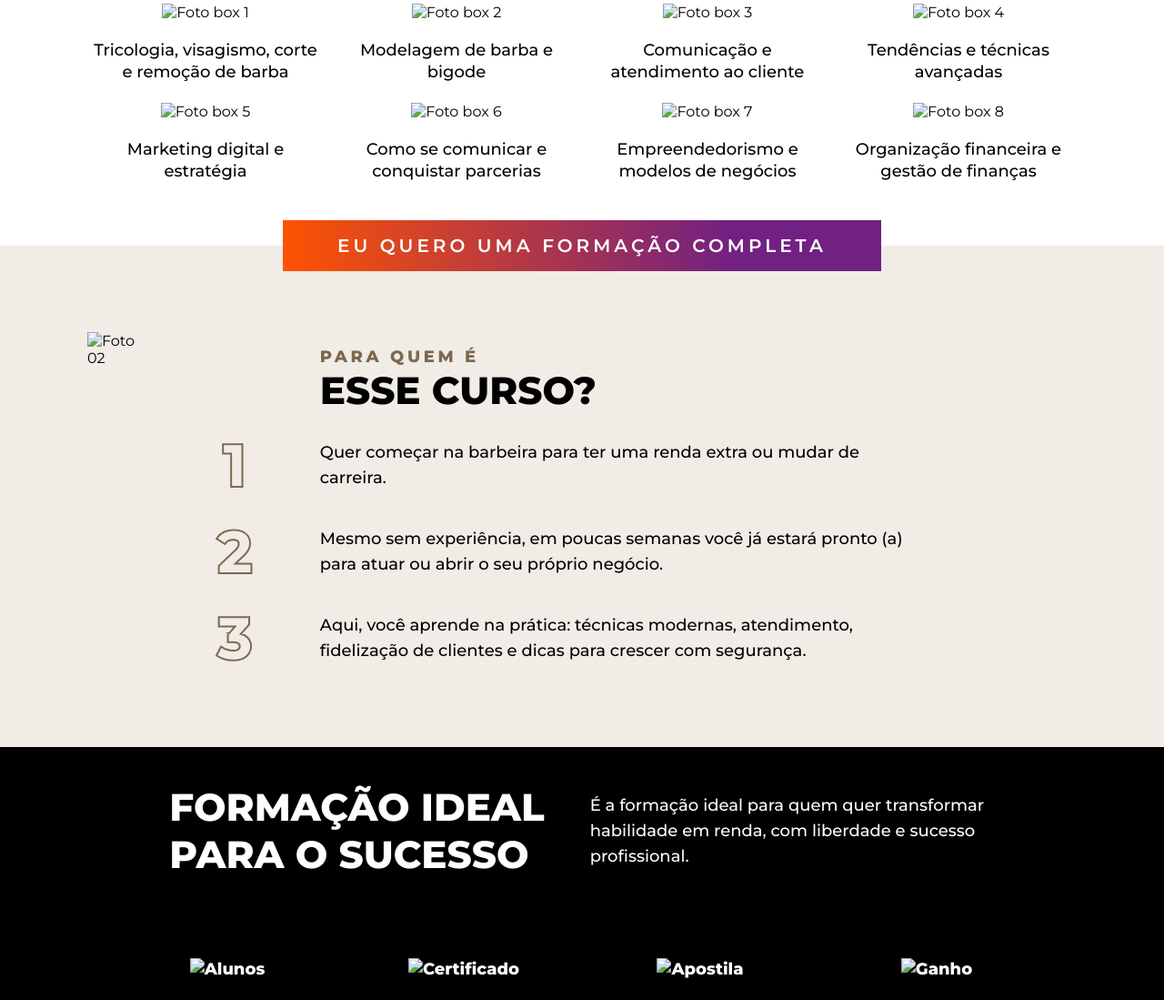
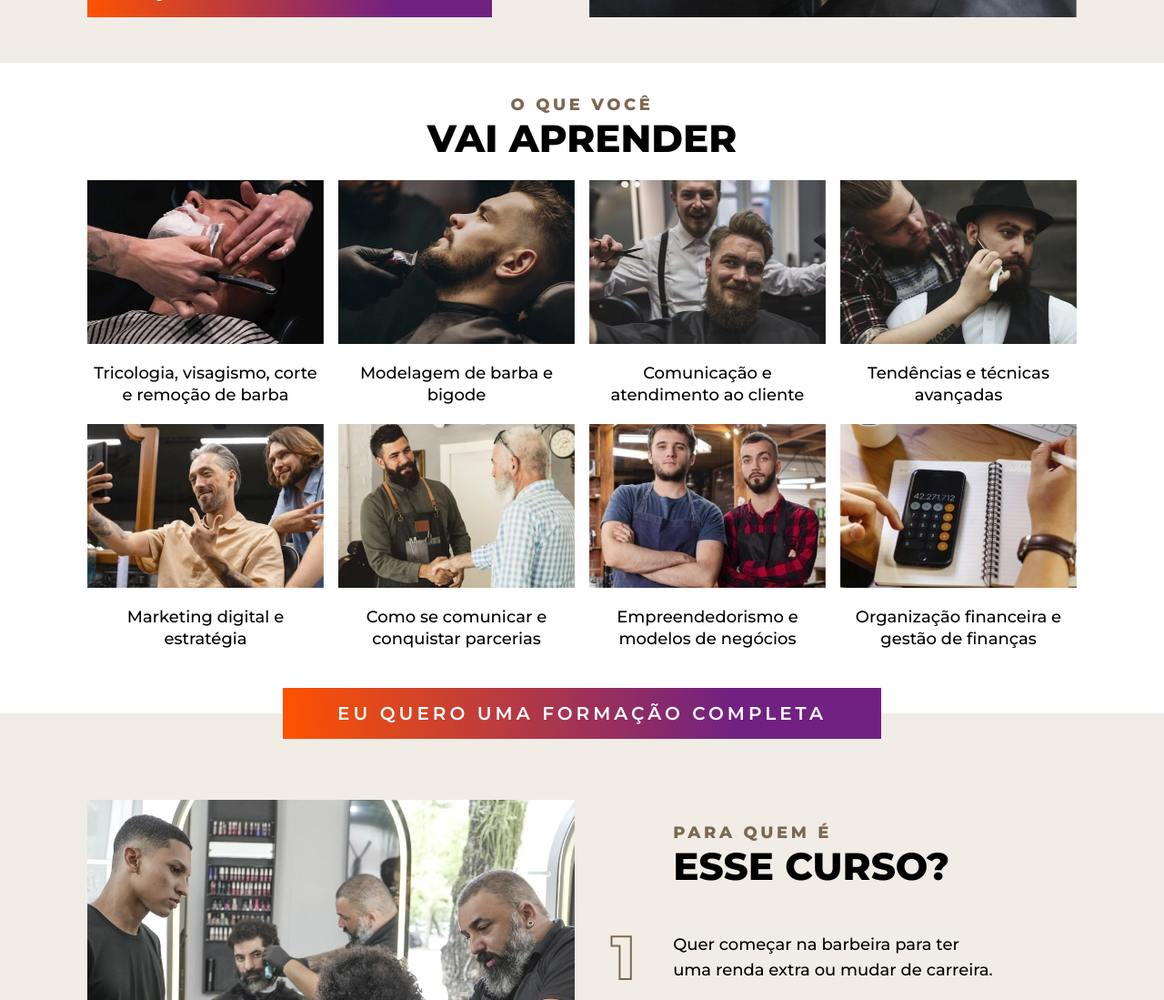
Before and after one commit to Gontijoweb/embelleze-lps, a plain HTML site: page Barbeiro/index.html in a window 1280 px wide. Shown: the part 1701-2800 px from the top of the page at 91% size. Drawn offline with Linux system fonts and the light colour scheme; the site is published under a folder, as on GitHub Pages, so addresses that start at the root find nothing.

Commit message:
diretorios

```diff
--- a/Barbeiro/index.html
+++ b/Barbeiro/index.html
@@ -10,17 +10,17 @@
     <header>
         <div class="showcase">
             <div class="barra-logo">
-                <img src="/imgs/logo-embelleze.png" alt="Logo Embelleze">
+                <img src="imgs/logo-embelleze.png" alt="Logo Embelleze">
             </div>
             <div class="showcase-img">
-                <img src="/imgs/banner.jpg" alt="Imagem de banner">
+                <img src="imgs/banner.jpg" alt="Imagem de banner">
             </div>
             <div class="showcase-conteudo container">
                 <div>
                     <h1>
                         QUER SE TORNAR UM PROFISSIONAL ALTAMENTE REQUISITADO E TER A RENDA DOS SONHOS?
                     </h1>
-                    <img src="/imgs/selo-certificado.png" alt="Certificado reconhecido">
+                    <img src="imgs/selo-certificado.png" alt="Certificado reconhecido">
                 </div>
                 <a href="#rodape" class="btn align-left">
                     SUA CHANCE ESTÁ AQUI
@@ -49,7 +49,7 @@
                     QUERO ME INSCREVER
                 </a>
             </div>
-            <img src="/imgs/foto-01.jpg" alt="Foto 01">
+            <img src="imgs/foto-01.jpg" alt="Foto 01">
         </div>
     </section>
 
@@ -59,49 +59,49 @@
             <h1>VAI APRENDER</h1>
             <div class="aprender-boxes">
                 <div class="aprender-box">
-                    <img src="/imgs/1.jpg" alt="Foto box 1">
+                    <img src="imgs/1.jpg" alt="Foto box 1">
                     <div class="aprender-texto">
                         Tricologia, visagismo, corte e remoção de barba
                     </div>
                 </div>
                 <div class="aprender-box">
-                    <img src="/imgs/2.jpg" alt="Foto box 2">
+                    <img src="imgs/2.jpg" alt="Foto box 2">
                     <div class="aprender-texto">
                         Modelagem de barba e bigode
                     </div>
                 </div>
                 <div class="aprender-box">
-                    <img src="/imgs/3.jpg" alt="Foto box 3">
+                    <img src="imgs/3.jpg" alt="Foto box 3">
                     <div class="aprender-texto">
                         Comunicação e atendimento ao cliente
                     </div>
                 </div>
                 <div class="aprender-box">
-                    <img src="/imgs/4.jpg" alt="Foto box 4">
+                    <img src="imgs/4.jpg" alt="Foto box 4">
                     <div class="aprender-texto">
                         Tendências e técnicas avançadas
                     </div>
                 </div>
                 <div class="aprender-box">
-                    <img src="/imgs/5.jpg" alt="Foto box 5">
+                    <img src="imgs/5.jpg" alt="Foto box 5">
                     <div class="aprender-texto">
                         Marketing digital e estratégia
                     </div>
                 </div>
                 <div class="aprender-box">
-                    <img src="/imgs/6.jpg" alt="Foto box 6">
+                    <img src="imgs/6.jpg" alt="Foto box 6">
                     <div class="aprender-texto">
                         Como se comunicar e conquistar parcerias
                     </div>
                 </div>
                 <div class="aprender-box">
-                    <img src="/imgs/7.jpg" alt="Foto box 7">
+                    <img src="imgs/7.jpg" alt="Foto box 7">
                     <div class="aprender-texto">
                         Empreendedorismo e modelos de negócios
                     </div>
                 </div>
                 <div class="aprender-box">
-                    <img src="/imgs/8.jpg" alt="Foto box 8">
+                    <img src="imgs/8.jpg" alt="Foto box 8">
                     <div class="aprender-texto">
                         Organização financeira e gestão de finanças
                     </div>
@@ -119,7 +119,7 @@
             </div>
 
             <div class="pra-quem-conteudo">
-                <img src="/imgs/foto-02.jpg" alt="Foto 02">
+                <img src="imgs/foto-02.jpg" alt="Foto 02">
                 <div class="pra-quem-topicos">
                     <div class="pra-quem-topico-texto">
                         <h3>PARA QUEM É</h3>
@@ -158,7 +158,7 @@
             <div class="flex-row space-between">
                 <div class="formacao-box">
                     <div class="formacao-box-icone">
-                        <img src="/imgs/alunos.png" alt="Alunos">
+                        <img src="imgs/alunos.png" alt="Alunos">
                     </div>
                     <div class="formacao-box-texto">
                         TURMAS COM 20 ALUNOS
@@ -166,7 +166,7 @@
                 </div>
                 <div class="formacao-box">
                     <div class="formacao-box-icone">
-                        <img src="/imgs/certificado.png" alt="Certificado">
+                        <img src="imgs/certificado.png" alt="Certificado">
                     </div>
                     <div class="formacao-box-texto">
                         220 HORAS DE CARGA HORÁRIA MÁXIMA
@@ -174,7 +174,7 @@
                 </div>
                 <div class="formacao-box">
                     <div class="formacao-box-icone">
-                        <img src="/imgs/livro.png" alt="Apostila">
+                        <img src="imgs/livro.png" alt="Apostila">
                     </div>
                     <div class="formacao-box-texto">
                         APOSTILAS GRATUITAS
@@ -182,7 +182,7 @@
                 </div>
                 <div class="formacao-box">
                     <div class="formacao-box-icone">
-                        <img src="/imgs/dinheiro.png" alt="Ganho">
+                        <img src="imgs/dinheiro.png" alt="Ganho">
                     </div>
                     <div class="formacao-box-texto">
                         GANHO MÉDIO MENSAL DE R$ 5 MIL
@@ -209,7 +209,7 @@
                         <p class="mb-20"> Aqui, teoria e prática caminham juntas desde o primeiro dia, sempre com foco no que o mercado realmente exige.</p>
                         <p class="mb-20"> Hoje, o Instituto Embelleze está presente em todo o Brasil e em outros países, como Estados Unidos e Costa Rica, levando nosso método de ensino e nossa visão de transformação pessoal e profissional para todos.</p>
                     </div>
-                    <img src="/imgs/foto-03.jpg" alt="Foto 03">
+                    <img src="imgs/foto-03.jpg" alt="Foto 03">
                 </div>
             </div>
         </div>
@@ -224,6 +224,6 @@
         </div>
     </section>
 
-    <script src="/js/main.js"></script>
+    <script src="js/main.js"></script>
 </body>
 </html>
```
